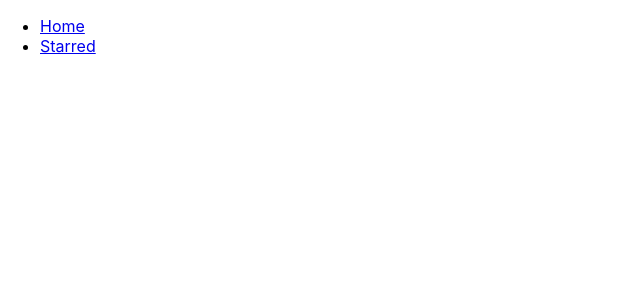
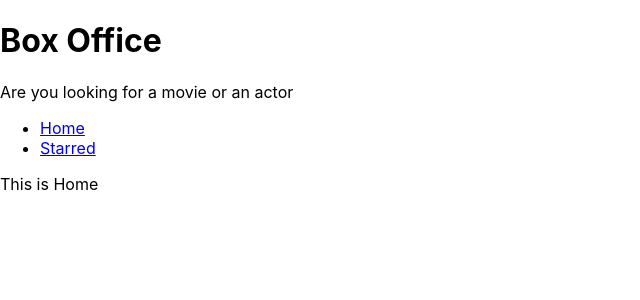
Before and after one commit to ayechico21/box-office, a React (Create React App) app: page / in a window 1280 px wide. Shown: the top 300 px of the page, without its empty margins (0-640 px from the left). Built offline with nearby package versions, Linux system fonts and the light colour scheme.

Commit message:
added layout

```diff
--- a/src/App.jsx
+++ b/src/App.jsx
@@ -1,12 +1,9 @@
 import React from "react";
 import { Switch, Route } from "react-router-dom";
-import Nav from "./components/Nav";
 import Home from "./pages/Home";
 import Starred from "./pages/Starred";
 function App() {
   return (
-    <div>
-      <Nav></Nav>
     <Switch>
       <Route exact path="/">
         <Home />
@@ -18,7 +15,6 @@
         <div>Page Not Found</div>
       </Route>
     </Switch>
-    </div>
   );
 }
 
--- /dev/null
+++ b/src/components/MainPageLayout.jsx
@@ -0,0 +1,17 @@
+import React from "react";
+import Nav from "./Nav";
+import Title from "./Title";
+const MainPageLayout = ({ children }) => {
+  return (
+    <div>
+      <Title
+        title="Box Office "
+        subtitle="Are you looking for a movie or an actor"
+      />
+      <Nav />
+      {children}
+    </div>
+  );
+};
+
+export default MainPageLayout;
--- /dev/null
+++ b/src/components/Title.jsx
@@ -0,0 +1,12 @@
+import React from "react";
+
+const Title = ({ title, subtitle }) => {
+  return (
+    <div>
+      <h1>{title}</h1>
+      <p>{subtitle}</p>
+    </div>
+  );
+};
+
+export default Title;
--- a/src/pages/Home.jsx
+++ b/src/pages/Home.jsx
@@ -1,7 +1,7 @@
 import React from "react";
-
+import MainPageLayout from "../components/MainPageLayout";
 const Home = () => {
-  return <div></div>;
+  return <MainPageLayout>This is Home</MainPageLayout>;
 };
 
 export default Home;
--- a/src/pages/Starred.jsx
+++ b/src/pages/Starred.jsx
@@ -1,7 +1,7 @@
 import React from "react";
-
+import MainPageLayout from "../components/MainPageLayout";
 const Starred = () => {
-  return <div></div>;
+  return <MainPageLayout>this is Starred</MainPageLayout>;
 };
 
 export default Starred;
```
Lines whose indentation alone changed are shown as unchanged.
